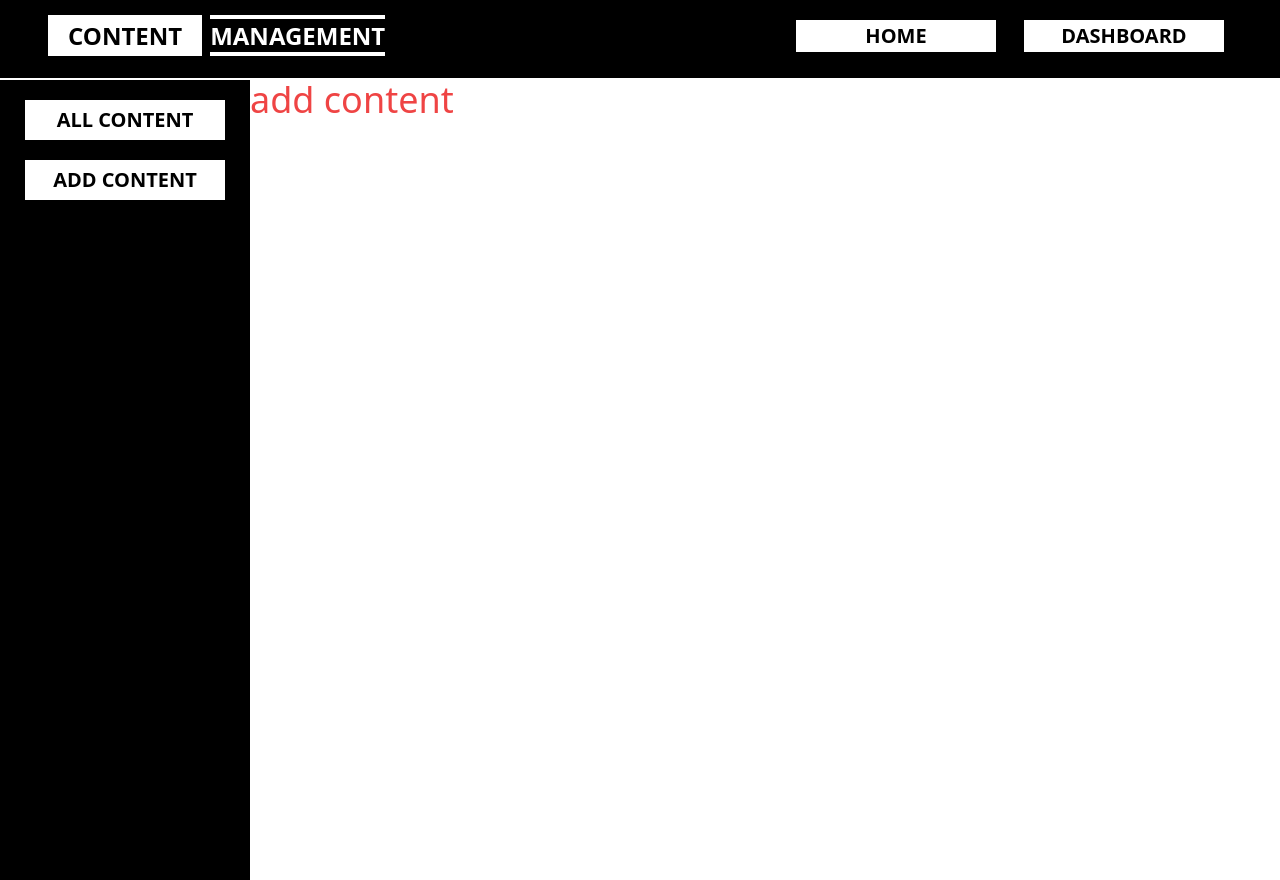
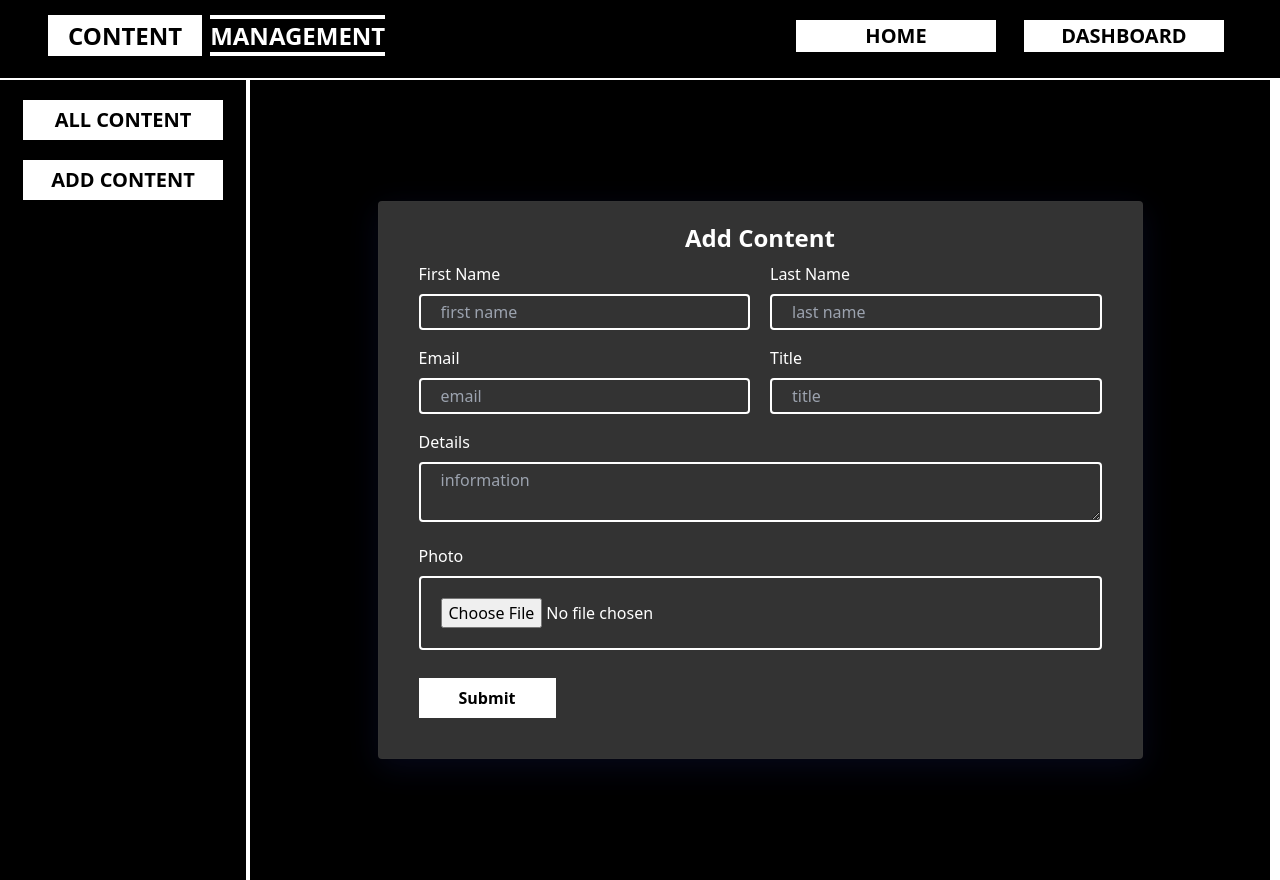
Before and after one commit to Ashraful610/redux-first-assignment-client, a React (Create React App) app: page /dashboard/addContent in a window 1280 px wide. Built offline with nearby package versions, Linux system fonts and the light colour scheme.

Commit message:
delete api is done to connection with delete button

```diff
--- a/package.json
+++ b/package.json
@@ -10,6 +10,7 @@
     "daisyui": "^2.43.0",
     "react": "^18.2.0",
     "react-dom": "^18.2.0",
+    "react-hook-form": "^7.40.0",
     "react-icons": "^4.7.1",
     "react-redux": "^8.0.5",
     "react-router-dom": "^6.4.5",
--- a/src/App.js
+++ b/src/App.js
@@ -1,6 +1,6 @@
 import { Provider } from 'react-redux';
 import { Route, Routes } from 'react-router-dom';
-import AddContent from './Components/Dashboard/AddContent';
+import AddContent from './Components/Dashboard/AddContent/AddContent';
 import AllContent from './Components/Dashboard/AllContent';
 import Dashboard from './Components/Dashboard/Dashboard';
 import Home from './Components/Home/Home';
--- a/src/Components/Content/Content.js
+++ b/src/Components/Content/Content.js
@@ -8,20 +8,20 @@ const Content = ({content}) => {
             {/* ----------- user info ------------ */}
             <div className='flex justify-between items-center bg-slate-200 px-5 py-3 rounded-t-[12px]'>
                 <div className='flex items-center space-x-5'>
-                  <img src={img} className='w-[50px] h-[50px] rounded-full ring ring-offset-2 ring-black' alt="" />
-                  <h2 className='text-xl font-serif font-semibold uppercase'>{name}</h2>
+                  <img src={img} className='w-[40px] h-[40px] rounded-full ring ring-offset-2 ring-black' alt="" />
+                  <h2 className='text-lg font-serif font-semibold uppercase'>{name}</h2>
                 </div>
                 <BsThreeDots className='text-3xl'/>
             </div>
             {/* ---------- main text --------- */}
             <div className='p-5'>
-                <h2 className='text-lg font-semibold'>
+                <h2 className='text-base font-semibold'>
                     {details.title}
                 </h2>
-                <p className='text-lg'>{details.info}</p>
+                <p className='text-base'>{details.info}</p>
             </div>
             {/* ------------- main content ----------- */}
-            <div className='h-[400px]'>
+            <div className='h-[350px]'>
                 <img src={img} className='w-full h-full rounded-b-[12px]' alt="" />
             </div>
         </section>
--- a/src/Components/Contents/Contents.js
+++ b/src/Components/Contents/Contents.js
@@ -5,7 +5,7 @@ const Contents = () => {
     const [contents , setContents]  = useState([])
 
     useEffect(() => {
-        fetch('content.json')
+        fetch('http://localhost:5000/contents')
         .then(res => res.json())
         .then(contents => setContents(contents))
     },[])
--- a/src/Components/Dashboard/AddContent.js
+++ /dev/null
@@ -1,11 +0,0 @@
-import React from 'react';
-
-const AddContent = () => {
-    return (
-        <div>
-            <h2 className='text-4xl text-red-500'>add content </h2>
-        </div>
-    );
-};
-
-export default AddContent;
--- /dev/null
+++ b/src/Components/Dashboard/AddContent/AddContent.css
@@ -0,0 +1,8 @@
+form{
+    background: rgba( 255, 255, 255, 0.1 );
+   box-shadow: 0 8px 32px 0 rgba( 31, 38, 135, 0.20 );
+   backdrop-filter: blur( 1px );
+  -webkit-backdrop-filter: blur( 1px );
+   border-radius: 10px;
+border: 1px solid rgba(255, 255, 255, 0.007);
+}
--- /dev/null
+++ b/src/Components/Dashboard/AddContent/AddContent.js
@@ -0,0 +1,76 @@
+import React from 'react';
+import { useForm } from 'react-hook-form';
+import './AddContent.css'
+
+const AddContent = () => {
+    const { register, handleSubmit, formState: { errors } } = useForm();
+
+    const onSubmit = data => {
+        const img = data.photo[0]
+        const formData = new FormData()
+        formData.append('image', img)
+        const imgBBAPIKey = 'a35dd26dcd6217863e04026e8ac764ee'
+        const url = `https://api.imgbb.com/1/upload?expiration=600&key=${imgBBAPIKey}`
+        fetch(url , {method:'POST',body:formData})
+        .then(response => response.json())
+        .then(result => {
+            const img = result.data.url
+            const content = {
+            "_id":8,
+            "name":data.firstname + " " + data.lastname ,
+            "img": img ,
+            "details":{
+              "title":data.title ,
+              "info":data.info
+              }
+            }
+            console.log(content);
+        })
+    };
+
+    return (
+        <div className='bg-black w-[1020px] min-h-[550px]  flex justify-center items-center'>
+            <form onSubmit={handleSubmit(onSubmit)} className='bg-white/20 w-3/4  min-h-fit rounded p-5'>
+                <h2 className='text-2xl text-white font-semibold text-center'>Add Content</h2>
+                <div className='flex space-x-5 px-5 py-2'>
+                    <div className='flex flex-col space-y-2 w-2/4'>
+                        <label htmlFor="firstName" className='text-white'> First Name</label>
+                        <input className='bg-transparent border-2 border-white px-5 py-1 outline-none text-white rounded' placeholder='first name' type="text" {...register('firstname', {required:'name is required'})} />
+                    </div>
+                    <div className='flex flex-col space-y-2 w-2/4'>
+                        <label htmlFor="lastName" className='text-white'> Last Name</label>
+                        <input className='bg-transparent border-2 border-white px-5 py-1 outline-none text-white rounded' placeholder='last name' type="text" {...register('lastname', {required:true})} />
+                    </div>
+                </div>
+                <div className='flex space-x-5 px-5 py-2'>
+                    <div className='flex flex-col space-y-2 w-2/4'>
+                        <label htmlFor="email" className='text-white'>Email</label>
+                        <input className='bg-transparent border-2 border-white px-5 py-1 outline-none text-white rounded' placeholder='email' type="text" {...register('email', {required:true})} />
+                    </div>
+                    <div className='flex flex-col space-y-2 w-2/4'>
+                        <label htmlFor="title" className='text-white'>Title</label>
+                        <input className='bg-transparent border-2 border-white px-5 py-1 outline-none text-white rounded' placeholder='title' type="text" {...register('title', {required:true})} />
+                    </div>
+                </div>
+                <div className='px-5 py-2 space-y-2 '>
+                    <label htmlFor="details" className='text-white'>Details</label>
+                   <textarea name="text" id="" {...register('info', {required:true})} placeholder='information' cols="30" rows="2" className='w-full bg-transparent border-2 border-white px-5 py-1 outline-none text-white rounded'></textarea>
+                </div>
+                <div className='px-5 py-2 space-y-2 flex flex-col'>
+                    <label htmlFor="photo" className='text-white'>Photo</label>
+                   <input
+                    {...register("photo", {required: "please enter a photo"})}
+                    type='file'
+                    placeholder="photo"
+                    className='text-white p-5 border-2 border-white rounded'
+                   />
+                </div>
+                <div className='p-5'>
+                    <button className='text-black font-semibold px-10 py-2 bg-white '>Submit</button>
+                </div>
+            </form>
+        </div>
+    );
+};
+
+export default AddContent;
--- a/src/Components/Dashboard/AllContent.js
+++ b/src/Components/Dashboard/AllContent.js
@@ -5,7 +5,7 @@ const AllContent = () => {
     const [contents , setContents]  = useState([])
 
     useEffect(() => {
-        fetch('content.json')
+        fetch('http://localhost:5000/contents')
         .then(res => res.json())
         .then(contents => setContents(contents))
     },[])
--- a/src/Components/Dashboard/Content.js
+++ b/src/Components/Dashboard/Content.js
@@ -1,6 +1,19 @@
 import React from 'react';
 
 const Content = ({content}) => {
+
+  const handleDelete = (e) => {
+    e.preventDefault();
+
+    fetch(`http://localhost:5000/content/${content._id}`, {
+      method: 'DELETE',
+    })
+    .then(res => res.json())
+    .then(result => {
+      console.log(result)
+    })
+
+  }
     return (
         <tr>
              <td>
@@ -24,10 +37,12 @@ const Content = ({content}) => {
                   </span>
                 </td>
                 <td className='w-[150px]'>
-                    <button className='bg-red-600 text-white  btn'>Delete</button>
+                    <button className='bg-red-700 text-white btn' onClick={(e) => handleDelete(e)}>
+                      Delete
+                    </button>
                 </td>
                 <th className='w-[150px]'>
-                   <button className='bg-green-600  text-white rounded-lg btn'>Update</button>
+                   <button className='bg-green-700  text-white rounded-lg btn'>Update</button>
                 </th>
        </tr>
     );
--- a/src/Components/Dashboard/Dashboard.js
+++ b/src/Components/Dashboard/Dashboard.js
@@ -7,7 +7,7 @@ const Dashboard = () => {
           <input id="my-drawer-2" type="checkbox" className="drawer-toggle" />
           <div className="drawer-side">
              <label htmlFor="my-drawer-2" className="drawer-overlay"></label>
-             <aside className='w-[250px] min-h-[500px] bg-black p-5 flex flex-col items-center space-y-5'>
+             <aside className='min-w-[250px] border-r-4 border-white min-h-[500px] bg-black p-5 flex flex-col items-center space-y-5'>
                <Link to='/dashboard' className='text-black hover:text-white bg-white hover:bg-black border-2 border-white w-[200px] text-center py-1 transition duration-500 text-xl uppercase font-bold '>
                    All Content
                  </Link>
```
Also changed, not shown: public/content.json (+7 -7 lines), 1 other file (tests, documents, lock files or other folders).
